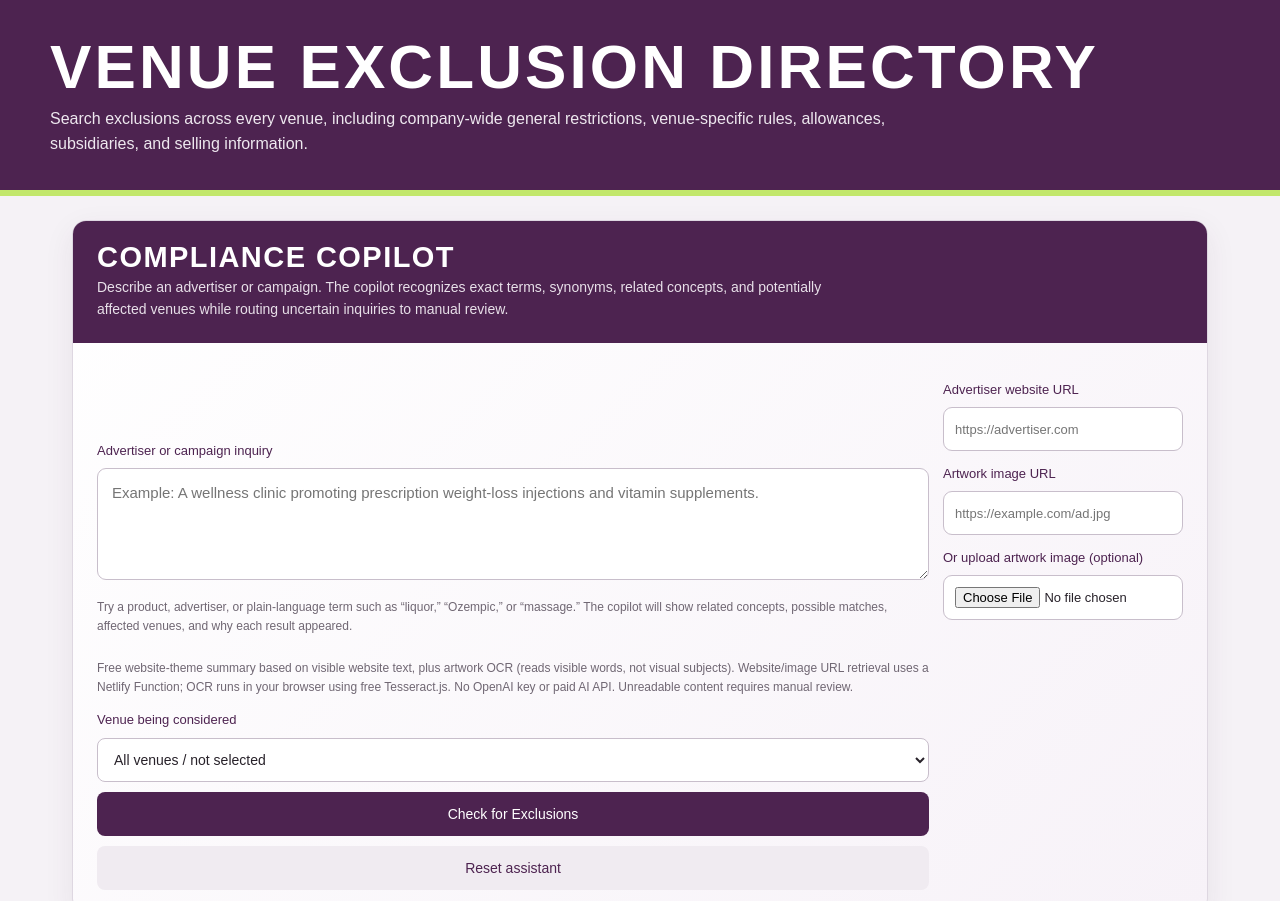
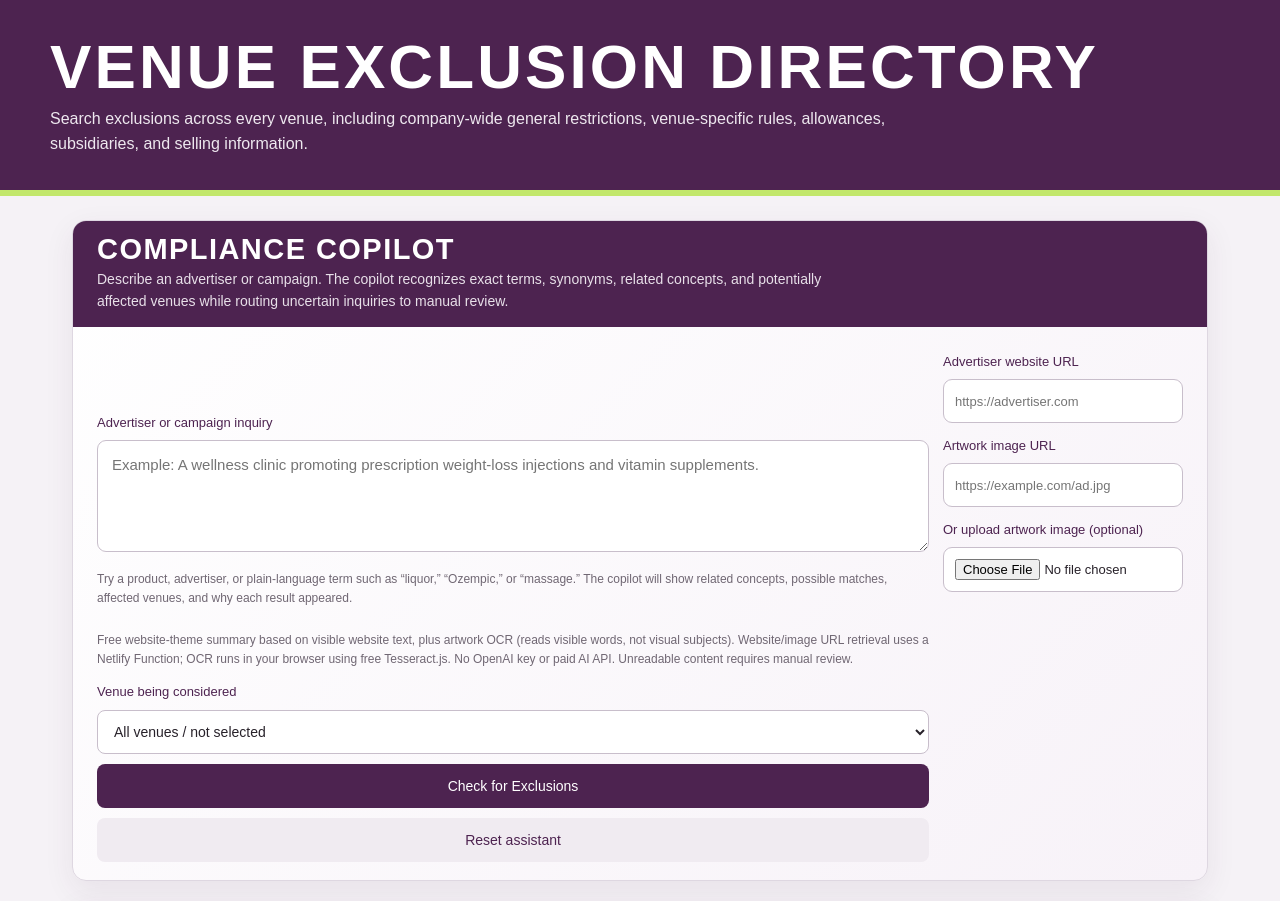
Before and after one commit to tmerriweather-tb/Exclusion-Test, a website: page index.html in a window 1280 px wide. Shown: the top 901 px of the page. Drawn offline with Linux system fonts and the light colour scheme.

Commit message:
Add files via upload

```diff
--- a/index.html
+++ b/index.html
@@ -84,12 +84,12 @@ footer{max-width:1180px;margin:0 auto 40px;padding:0 22px;color:var(--brand-gray
 
 /* Exclusion Review Assistant */
 .assistant-shell{margin:0 0 20px;background:linear-gradient(135deg,#fff 0%,#f7f2f8 100%);border:1px solid var(--line);border-radius:14px;box-shadow:var(--shadow);overflow:hidden}
-.assistant-header{display:grid;grid-template-columns:minmax(0,1fr) auto;gap:20px;align-items:center;padding:22px 24px;background:var(--brand-plum);color:#fff}
+.assistant-header{display:grid;grid-template-columns:minmax(0,1fr) auto;gap:12px;align-items:center;padding:14px 24px;background:var(--brand-plum);color:#fff}
 .assistant-header h2{margin:0 0 5px;font-size:29px;line-height:1;color:#fff}
 .assistant-header p{margin:0;color:#e8e0e9;font-size:14px;max-width:760px}
 .assistant-status{display:inline-flex;align-items:center;gap:8px;padding:7px 11px;border:1px solid rgba(255,255,255,.28);border-radius:999px;font-size:12px;white-space:nowrap}
 .assistant-status::before{content:"";width:8px;height:8px;border-radius:50%;background:var(--brand-lime)}
-.assistant-body{padding:22px 24px}
+.assistant-body{padding:10px 24px 18px}
 .assistant-form{display:grid;grid-template-columns:minmax(0,1fr) 240px;gap:14px;align-items:end}
 .assistant-field label{display:block;margin:0 0 7px;color:var(--brand-plum);font-weight:500;font-size:13px}
 .assistant-field textarea{width:100%;min-height:112px;resize:vertical;border:1px solid #c8becb;border-radius:9px;padding:13px 14px;font:500 15px/1.5 "Museo Sans",MuseoSans,"Avenir Next",Avenir,Arial,sans-serif;color:var(--ink);background:#fff}
```
